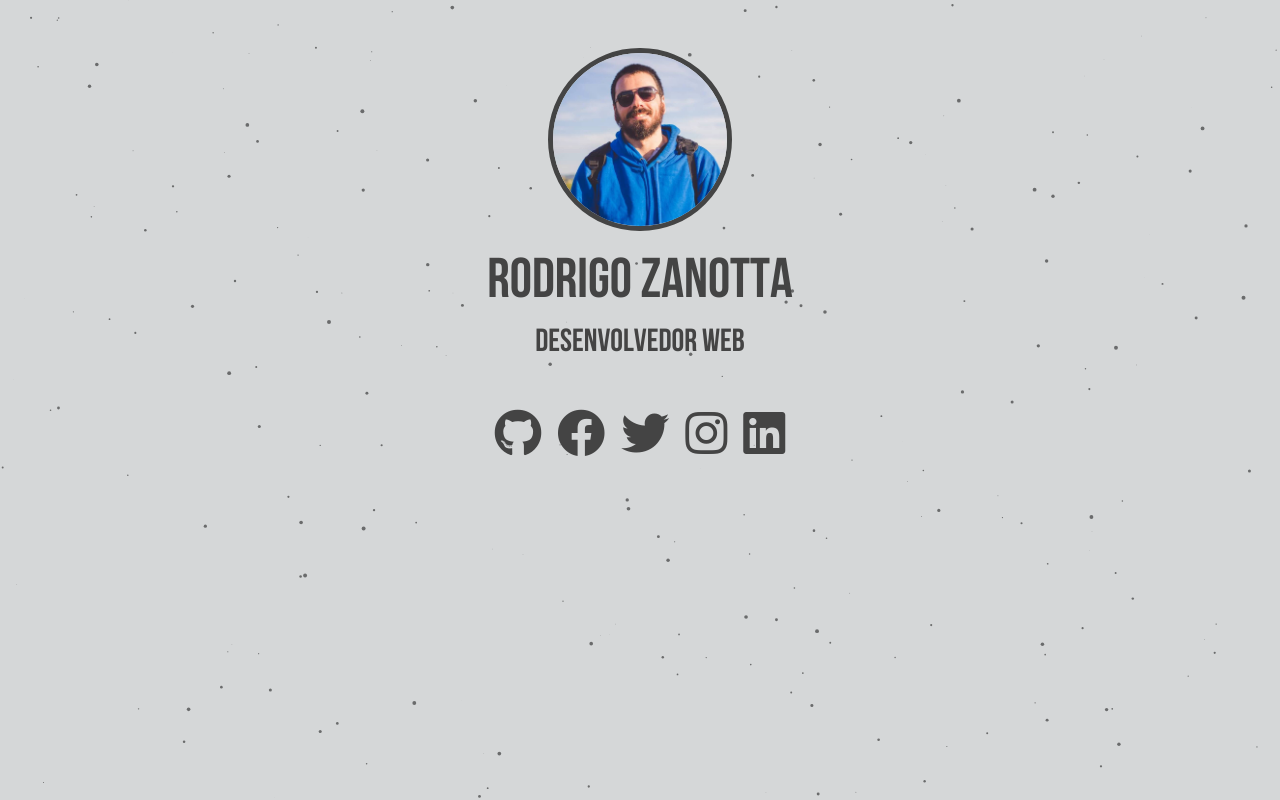
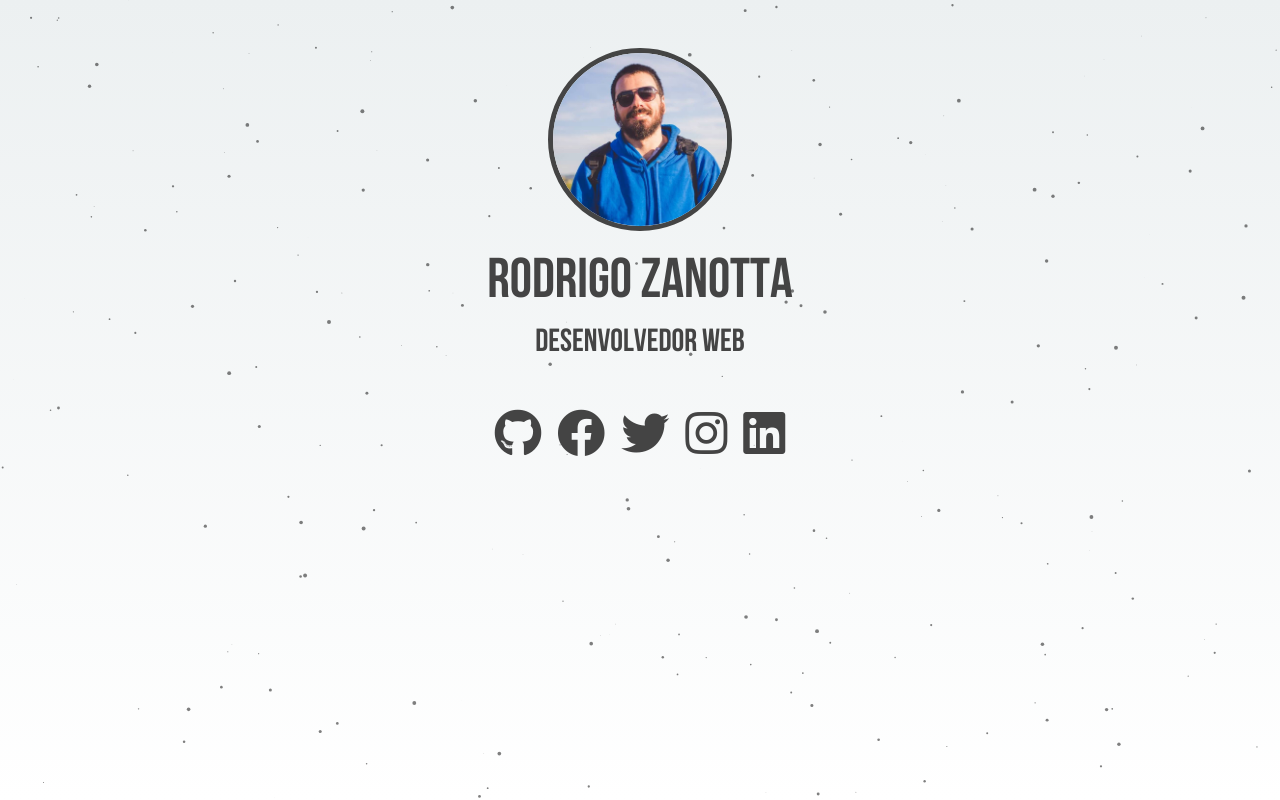
Before and after one commit to zanotta/rodrigo-zanotta-react, a React (Create React App) app: page / in a window 1280 px wide. Built offline with nearby package versions, Linux system fonts and the light colour scheme.

Commit message:
Ajustes de design

```diff
--- a/src/App.css
+++ b/src/App.css
@@ -1,7 +1,7 @@
-@keyframes background {
+/*@keyframes background {
 	from {background-color: #d5d7d8;}
 	to {background-color: #ecf0f1;}
-}
+}*/
 
 @font-face {
     font-family: 'BebasNeueRegular';
@@ -17,15 +17,20 @@ html, body {
     height: 100%;
 }
 body {
-	animation-name: background;
-  	animation-duration: 5s;
-  	animation-iteration-count: infinite;
-  	animation-direction: alternate-reverse;
+    background-image: linear-gradient(to bottom, #ecf0f1,#FFF);
 	background-size: contain;
 	background-repeat: no-repeat;
 	color: #444;
 	font-family: 'BebasNeueRegular';
 	min-height: 100% !important;
+}
+::selection {
+    background: #34495e;
+    color: #FFF;
+}
+::-moz-selection {
+    background: #34495e;
+    color: #FFF;
 }
 a {
 	color: inherit;
@@ -43,9 +48,6 @@ h1 {
 }
 h2 {
 	font-size: 2rem;
-}
-.fab {
-
 }
 .fab:hover {
 	color:#000;
```
